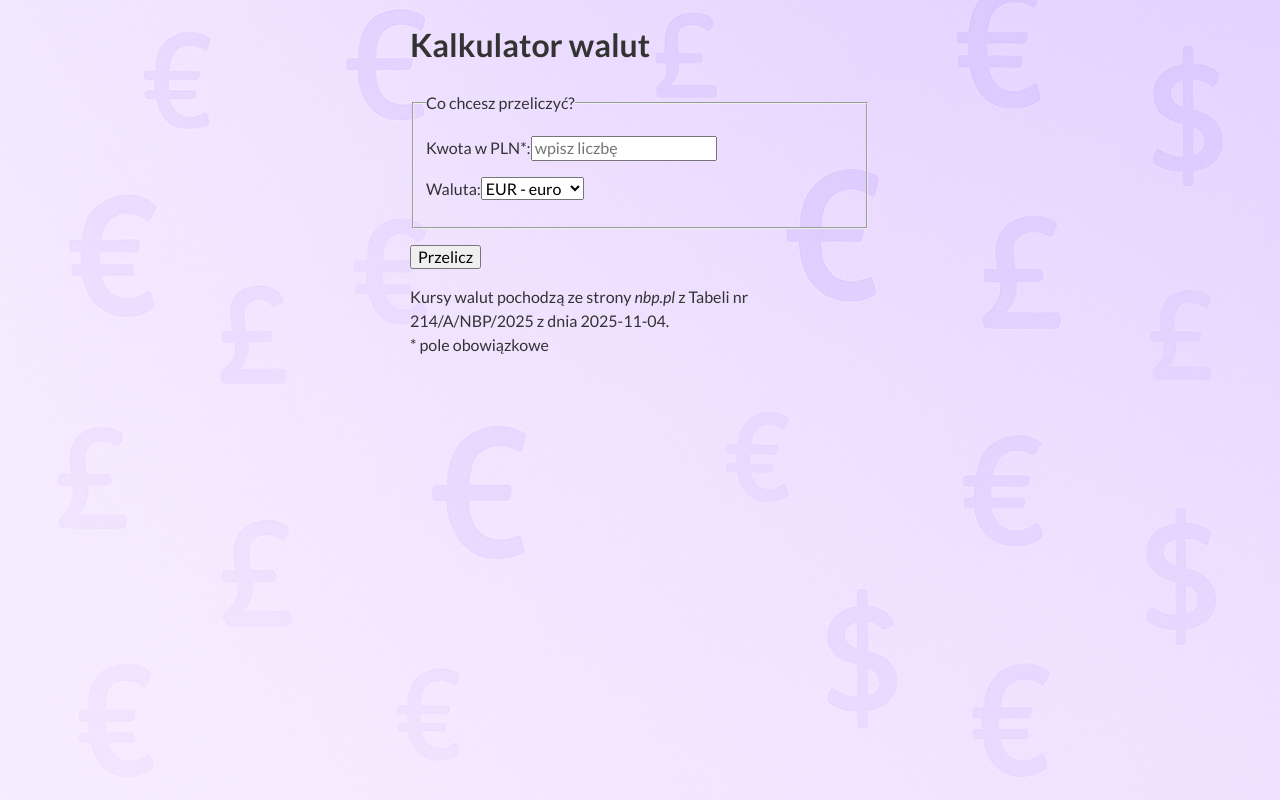
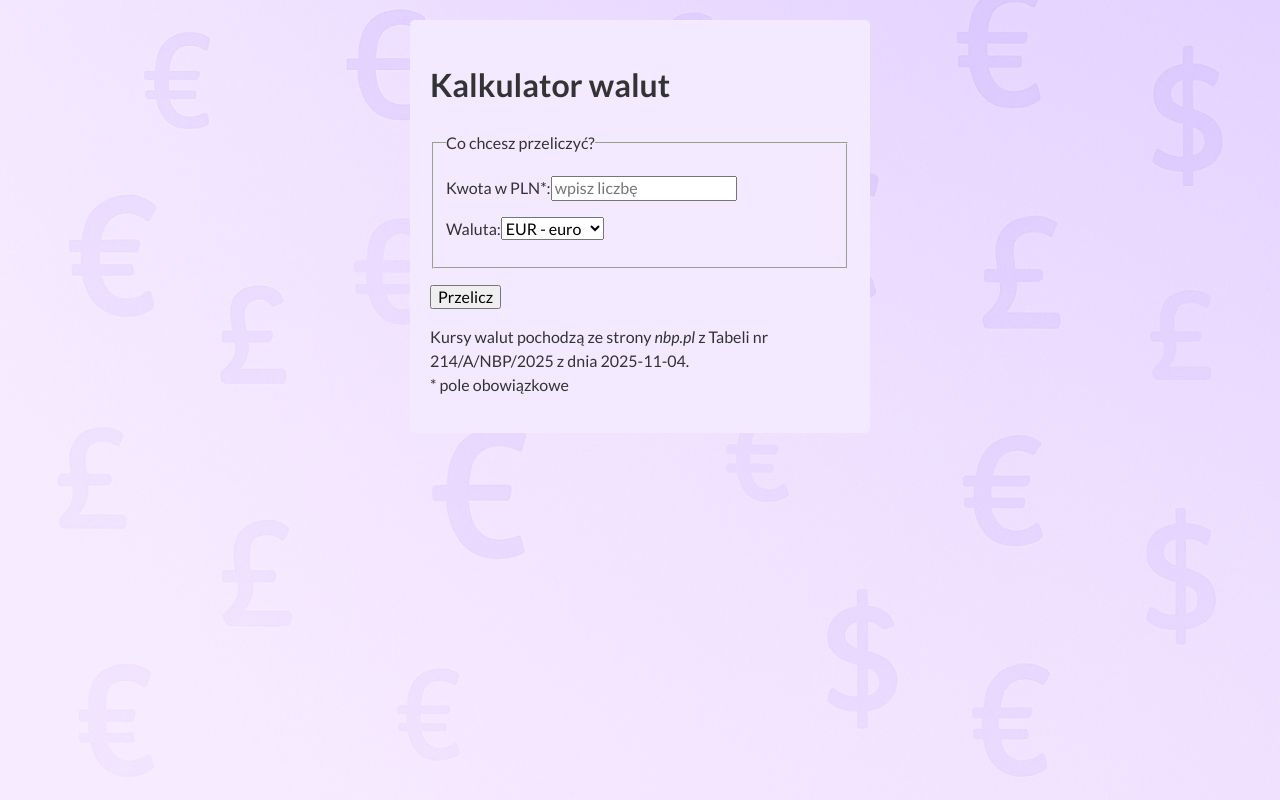
Before and after one commit to mg-wiewiora/currency-converter-react, a React (Create React App) app: page / in a window 1280 px wide. Built offline with nearby package versions, Linux system fonts and the light colour scheme.

Commit message:
Container component added

```diff
--- a/src/App.js
+++ b/src/App.js
@@ -1,6 +1,8 @@
+import Container from "./Container";
+
 function App() {
   return (
-    <div className="container">
+    <Container className="container">
       <header className="header">
         <h1 className="header__title">Kalkulator walut</h1>
       </header>
@@ -51,7 +53,7 @@
           <br />* pole obowiązkowe
         </p>
       </footer>
-    </div>
+    </Container>
   );
 }
 
--- /dev/null
+++ b/src/Container/index.js
@@ -0,0 +1,6 @@
+import "./style.css";
+
+const Container = ({ children }) => (
+  <main className="container">{children}</main>
+);
+export default Container;
--- /dev/null
+++ b/src/Container/style.css
@@ -0,0 +1,8 @@
+.container {
+    max-width: 500px;
+    color: #333;
+    line-height: 1.5;
+    padding: 20px;
+    background-color: #f3eaff;
+    border-radius: 5px;
+}
--- a/src/index.css
+++ b/src/index.css
@@ -9,10 +9,8 @@
 body {
     max-width: 500px;
     margin: 0 auto;
-    color: #333;
     font-family: "Lato", sans-serif;
-    line-height: 1.5;
-    padding: 0 20px;
+    padding: 20px;
     background-color: #f3eaff;
     background-image: url("background.png");
     background-size: cover;
```
